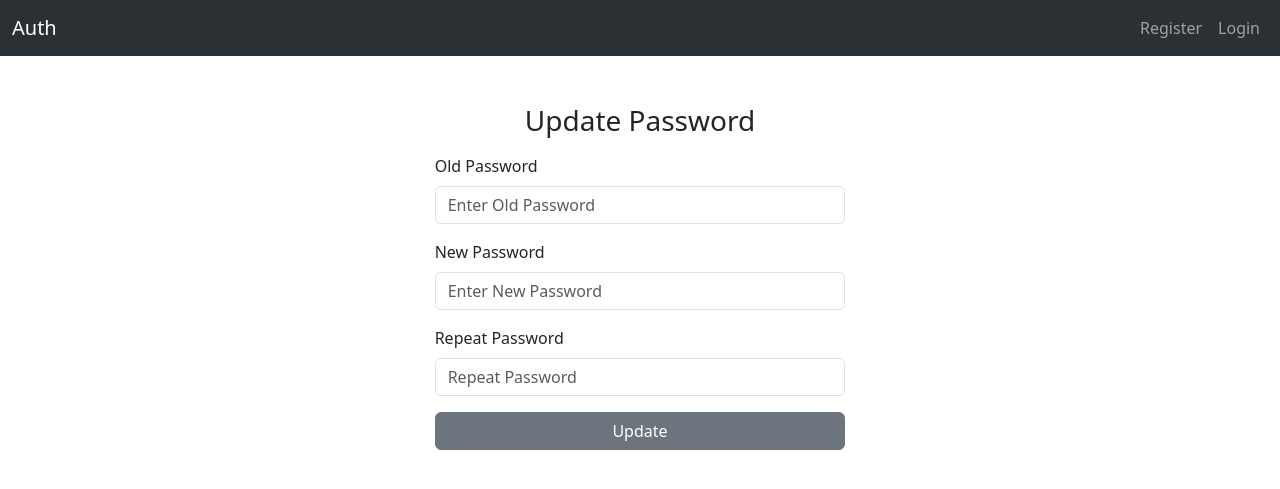
After one commit to EngrArsalanPervez/django_auth, a Django app: page /members/update-password/ in a window 1280 px wide. The commit adds this page. Shown: the top 489 px of the page. Run offline with Django 4.2, Linux system fonts and the light colour scheme.

Commit message:
Update Password

```diff
--- a/members/forms.py
+++ b/members/forms.py
@@ -1,5 +1,7 @@
 from django import forms
 from django.contrib.auth.models import User
+from django.contrib.auth.password_validation import validate_password
+from django.core.exceptions import ValidationError
 
 
 class CustomLoginForm(forms.Form):
@@ -52,3 +54,42 @@ class CustomUpdateEmailForm(forms.Form):
         'placeholder': 'Enter Email',
         'class': 'form-control',
     }))
+
+
+class CustomUpdatePasswordForm(forms.Form):
+    old_password = forms.CharField(widget=forms.PasswordInput(attrs={
+        'placeholder': 'Enter Old Password',
+        'class': 'form-control',
+    }))
+
+    password = forms.CharField(widget=forms.PasswordInput(attrs={
+        'placeholder': 'Enter New Password',
+        'class': 'form-control',
+    }))
+
+    confirm_password = forms.CharField(widget=forms.PasswordInput(attrs={
+        'placeholder': 'Repeat Password',
+        'class': 'form-control',
+    }))
+
+    def clean(self):
+        cleaned_data = super().clean()
+        password = cleaned_data.get('password')
+        confirm_password = cleaned_data.get('confirm_password')
+
+        if password and confirm_password and password != confirm_password:
+            raise forms.ValidationError("Passwords do not match.")
+
+        # Additional validation logic if needed
+        return cleaned_data
+
+    def clean_password(self):
+        cleaned_data = super().clean()
+        password = cleaned_data.get('password')
+
+        try:
+            validate_password(password)
+        except ValidationError as e:
+            raise forms.ValidationError(str(e))
+
+        return password
--- /dev/null
+++ b/members/templates/members/update_password.html
@@ -0,0 +1,52 @@
+{% extends 'base.html' %}
+
+{% block title %}Update Password{% endblock %}
+
+{% block content %}
+    <div class="container-flex mt-5">
+        <div class="row justify-content-center">
+            <div class="col-4">
+                <div class="mb-3 text-center">
+                    <h3>Update Password</h3>
+                </div>
+                <form method="POST">
+                    {% csrf_token %}
+                    <div class="mb-3">
+                        <label class="form-label">Old Password</label>
+                        {{ form.old_password }}
+                    </div>
+                    <div class="mb-3">
+                        <label class="form-label">New Password</label>
+                        {{ form.password }}
+                    </div>
+                    <div class="mb-3">
+                        <label class="form-label">Repeat Password</label>
+                        {{ form.confirm_password }}
+                    </div>
+
+                    {% if form.errors or form.non_field_errors %}
+                        <div class="mb-3 p-6 bg-red-100 rounded-xl">
+                            {% for field in form %}
+                                {{ field.errors }}
+                            {% endfor %}
+
+                            {{ form.non_field_errors }}
+                        </div>
+                    {% endif %}
+
+                    {% for message in messages %}
+                        <ul>
+                            <li{% if message.tags %} class="{{ message.tags }}"{% endif %}>
+                                {{ message }}
+                            </li>
+                        </ul>
+                    {% endfor %}
+
+                    <div class="mb-3 text-center">
+                        <button type="submit" class="btn btn-secondary w-100">Update</button>
+                    </div>
+                </form>
+            </div>
+        </div>
+    </div>
+{% endblock %}
--- a/members/urls.py
+++ b/members/urls.py
@@ -9,4 +9,5 @@ urlpatterns = [
     path('login/', views.custom_login, name='login'),
     path('logout/', views.custom_logout, name='logout'),
     path('update-email/', views.custom_update_email, name='update_email'),
+    path('update-password/', views.custom_update_password, name='update_password'),
 ]
--- a/members/views.py
+++ b/members/views.py
@@ -1,5 +1,5 @@
 from django.contrib import messages
-from django.contrib.auth import authenticate, login, logout
+from django.contrib.auth import authenticate, login, logout, update_session_auth_hash
 from django.contrib.auth.models import User
 from django.shortcuts import render, redirect
 
@@ -7,6 +7,7 @@ from members.forms import (
     CustomLoginForm,
     CustomRegisterForm,
     CustomUpdateEmailForm,
+    CustomUpdatePasswordForm,
 )
 
 
@@ -56,6 +57,9 @@ def custom_login(request):
             else:
                 messages.error(request, 'Invalid username or password.')
                 return render(request, 'members/login.html', {'form': form})
+        else:
+            messages.error(request, 'Login Failed!')
+            return render(request, 'members/login.html', {'form': form})
     else:
         form = CustomLoginForm()
         return render(request, 'members/login.html', {'form': form})
@@ -73,13 +77,42 @@ def custom_update_email(request):
         if form.is_valid():
             email = form.cleaned_data['email']
 
-            if User.objects.exclude(email= request.user.email).filter(email=email).exists():
+            if User.objects.exclude(email=request.user.email).filter(email=email).exists():
                 form.add_error('email', 'This email is already registered.')
                 return render(request, 'members/update_email.html', {'form': form})
 
             request.user.email = email
             request.user.save()
             return redirect('core:homepage')
+        else:
+            messages.error(request, 'Update Email Failed!')
+            return render(request, 'members/update_email.html', {'form': form})
     else:
         form = CustomUpdateEmailForm(initial={'email': request.user.email})
         return render(request, 'members/update_email.html', {'form': form})
+
+
+def custom_update_password(request):
+    if request.method == 'POST':
+        form = CustomUpdatePasswordForm(request.POST)
+
+        if form.is_valid():
+            old_password = form.cleaned_data['old_password']
+            password = form.cleaned_data['password']
+
+            authenticated_user = authenticate(username=request.user.username, password=old_password)
+
+            if authenticated_user is not None:
+                request.user.set_password(password)
+                request.user.save()
+                update_session_auth_hash(request, request.user)
+                return redirect('core:homepage')
+            else:
+                form.add_error('old_password', 'Old Password Incorrect')
+                return render(request, 'members/update_password.html', {'form': form})
+        else:
+            messages.error(request, 'Update Password Failed!')
+            return render(request, 'members/update_password.html', {'form': form})
+    else:
+        form = CustomUpdatePasswordForm()
+        return render(request, 'members/update_password.html', {'form': form})
--- a/templates/navbar.html
+++ b/templates/navbar.html
@@ -19,7 +19,7 @@
                         </a>
                         <ul class="dropdown-menu">
                             <li><a class="dropdown-item" href="{% url 'members:update_email' %}">Update Email</a></li>
-                            <li><a class="dropdown-item" href="#">Another action</a></li>
+                            <li><a class="dropdown-item" href="{% url 'members:update_password' %}">Update Password</a></li>
                             <li>
                                 <hr class="dropdown-divider">
                             </li>
```
Also changed, not shown: db.sqlite3.
